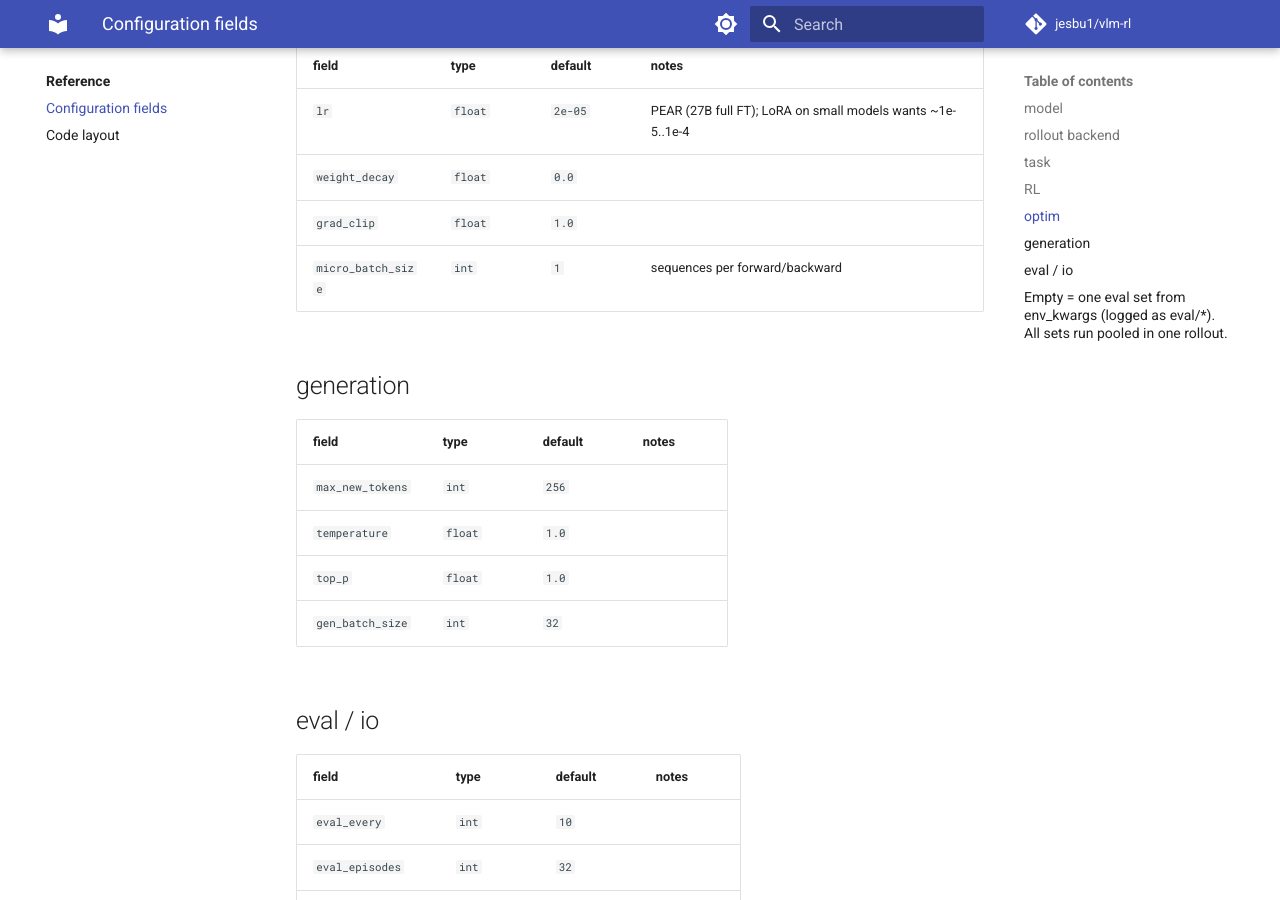
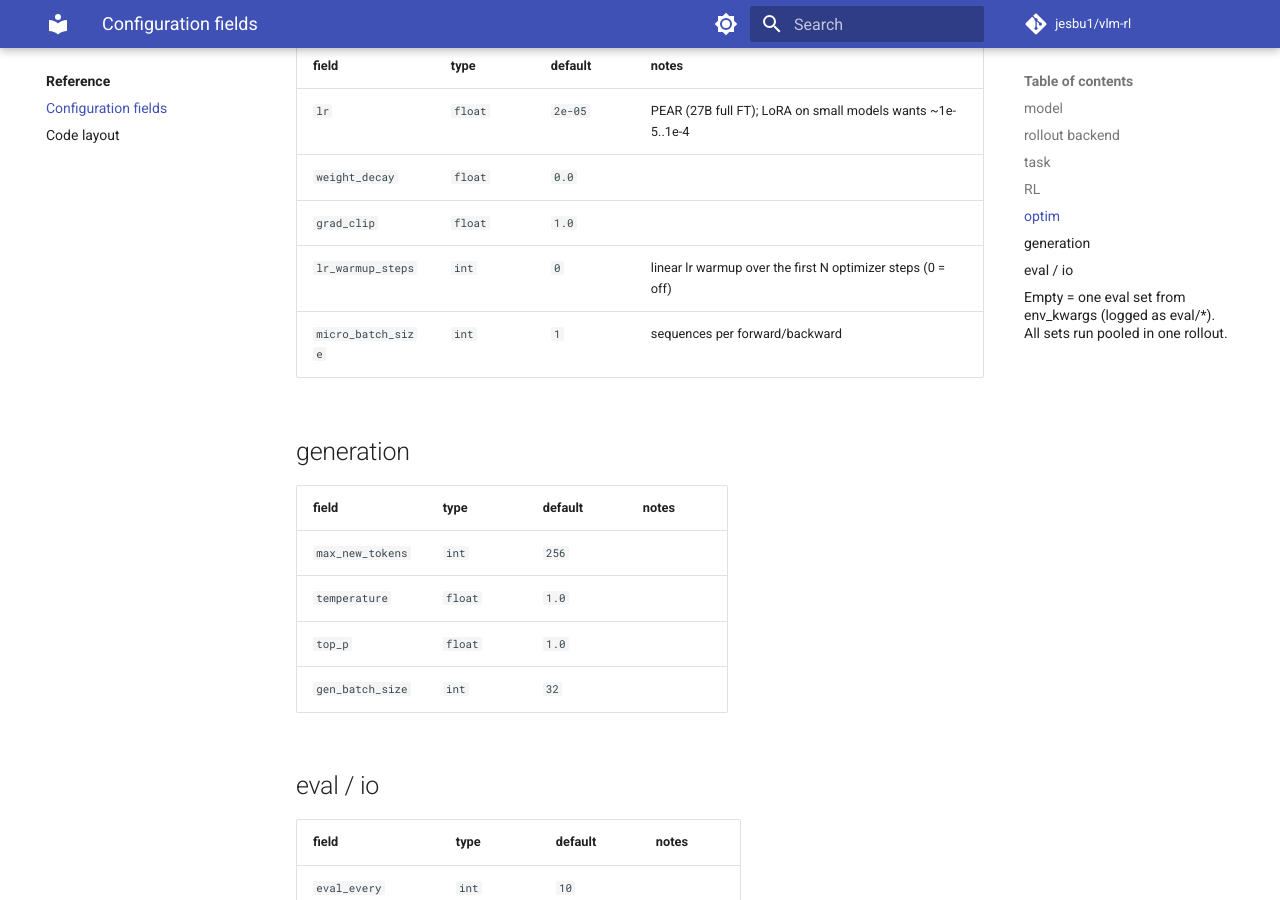
Before and after one commit to jesbu1/vlm-rl, an MkDocs documentation site: the page built from docs/reference/config.md, in a window 1280 px wide and 900 px high, scrolled down 3299 px. Built offline with MkDocs 1.6.1 and Material for MkDocs 9.7.7, drawn with Linux system fonts in a browser that asks for light colours; comment, search, counter and statistics services are not loaded.

Commit message:
Regenerate config reference (lr_warmup_steps)
Co-Authored-By: Claude Opus 5.5 <noreply@anthropic.com>

```diff
--- a/docs/reference/config.md
+++ b/docs/reference/config.md
@@ -68,6 +68,7 @@ Every field of `vlmrl.trainer.TrainConfig`, the Hydra schema. Set any of them on
 | `lr` | `float` | `2e-05` | PEAR (27B full FT); LoRA on small models wants ~1e-5..1e-4 |
 | `weight_decay` | `float` | `0.0` |  |
 | `grad_clip` | `float` | `1.0` |  |
+| `lr_warmup_steps` | `int` | `0` | linear lr warmup over the first N optimizer steps (0 = off) |
 | `micro_batch_size` | `int` | `1` | sequences per forward/backward |
 
 ## generation
```
